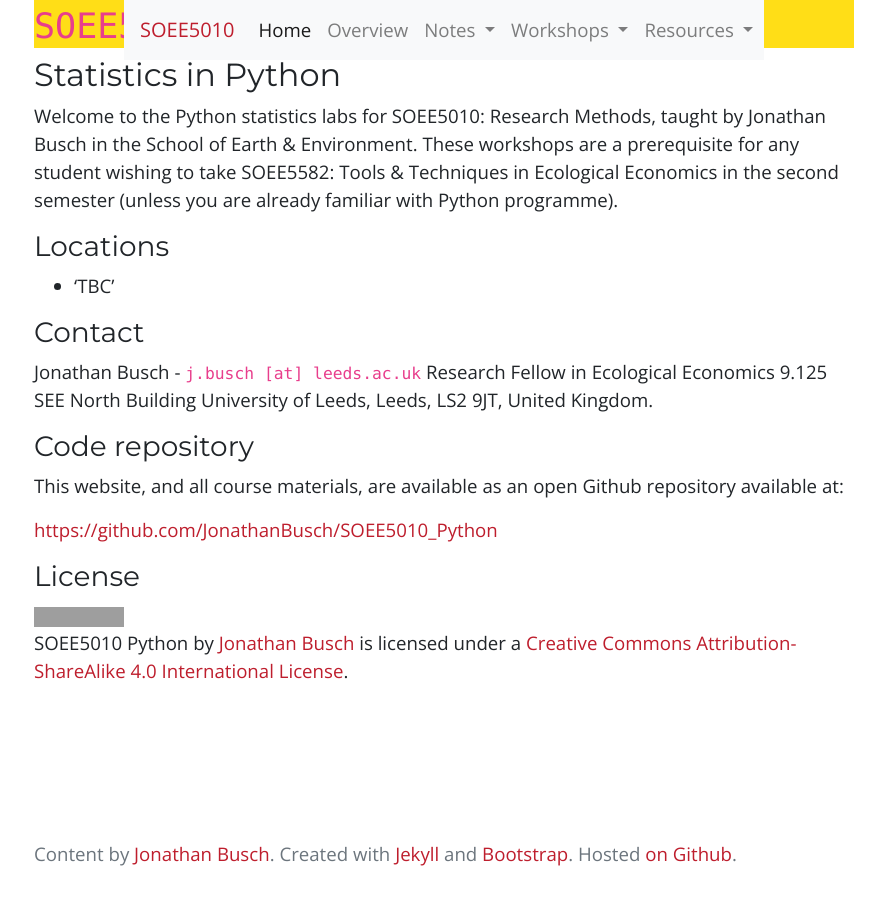
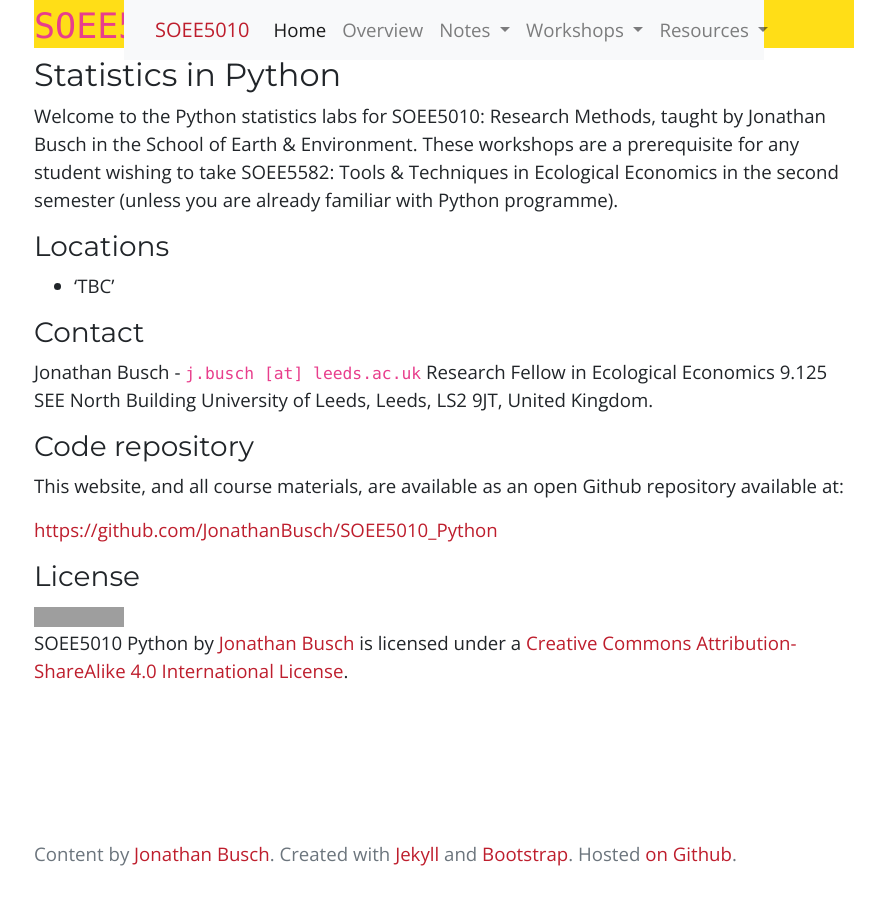
Before and after one commit to JonathanBusch/SOEE5010_Python, a Jekyll site: the page built from index.md, in a window 1280 px wide. Shown: the whole page, without its empty margins (196-1081 px from the left). Built offline with Jekyll 4.4.1, drawn with Linux system fonts in a browser that asks for light colours; nearby versions of some CDN libraries; grey boxes are pictures that could not be loaded.

Commit message:
Navbar again ...

```diff
--- a/_layouts/default.html
+++ b/_layouts/default.html
@@ -32,8 +32,9 @@
 <body>
 
   <!-- Static navbar -->
-  <div class="container">
+
   <nav class="navbar navbar-expand-lg navbar-light bg-light fixed-top">
+      <div class="container">
     <a class="navbar-brand" href="{{ site.baseurl }}/index.html"><font
                                 color='#be1e2d'>{{site.data.course.number}}</font></a>
     <button class="navbar-toggler" type="button" data-toggle="collapse" data-target="#navbarToggler" aria-controls="navbarToggler" aria-expanded="false" aria-label="Toggle navigation">
@@ -86,8 +87,8 @@
                 </div>
             </li>
         </ul>
-    </div>
-</nav></div>
+    </div></div>
+</nav>
 
   <div class="container" id="body">
     {{content}}
```
